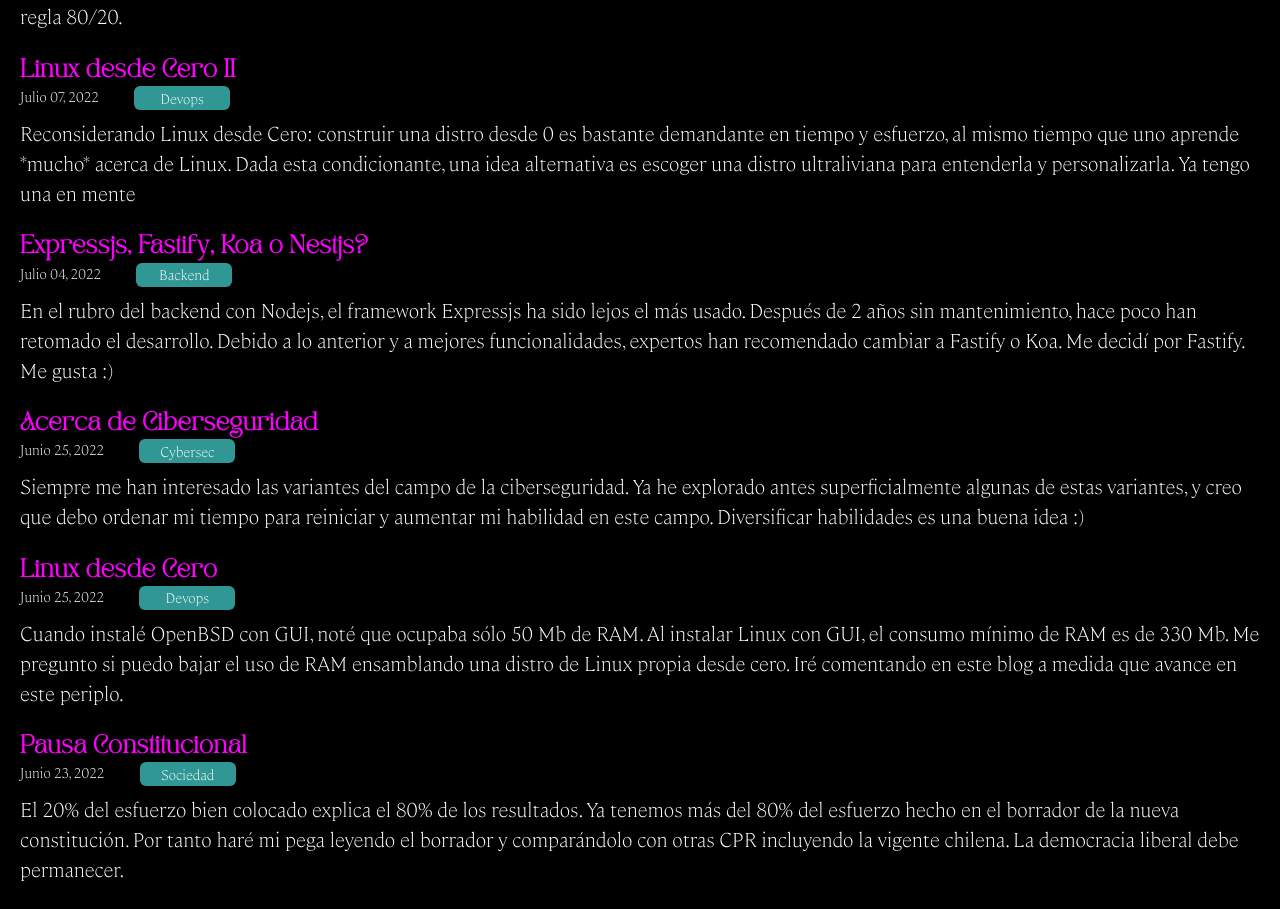
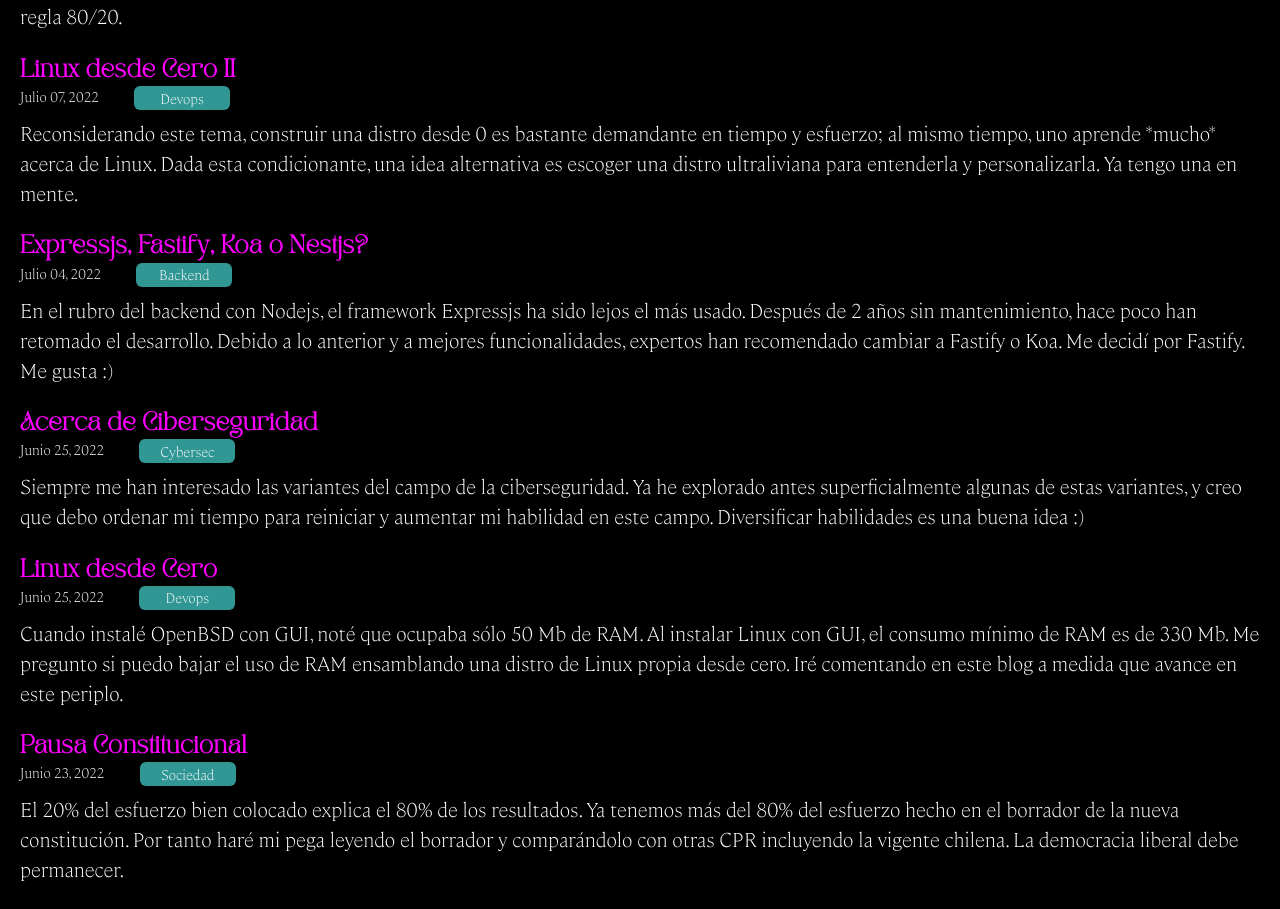
Before and after one commit to gnietto/gnietto.github.io, a React (Vite) app: page / in a window 1280 px wide. Shown: the part 3189-4098 px from the top of the page. Built offline with nearby package versions, Linux system fonts and the light colour scheme.

Commit message:
[fix] Ajusta post 'Linux desde Cero II' al límite de 300 caracteres

```diff
--- a/src/posts.ts
+++ b/src/posts.ts
@@ -25,7 +25,7 @@ const posts = [
     key: '0007',
     titulo: 'Linux desde Cero II',
     texto: [
-      'Reconsiderando Linux desde Cero: construir una distro desde 0 es bastante demandante en tiempo y esfuerzo, al mismo tiempo que uno aprende *mucho* acerca de Linux. Dada esta condicionante, una idea alternativa es escoger una distro ultraliviana para entenderla y personalizarla. Ya tengo una en mente.'
+      'Reconsiderando este tema, construir una distro desde 0 es bastante demandante en tiempo y esfuerzo; al mismo tiempo, uno aprende *mucho* acerca de Linux. Dada esta condicionante, una idea alternativa es escoger una distro ultraliviana para entenderla y personalizarla. Ya tengo una en mente.'
     ],
     autor: 'Germán',
     fecha: 'Julio 07, 2022',
```
